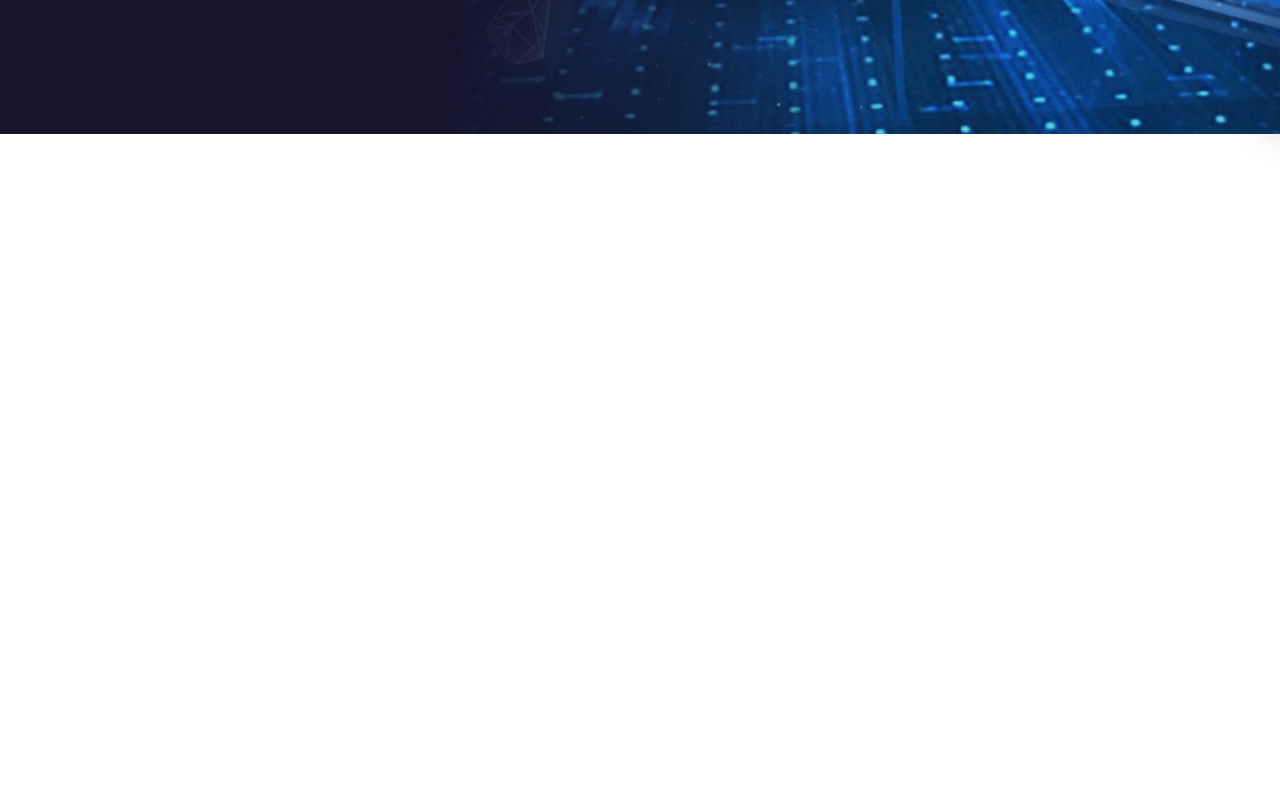
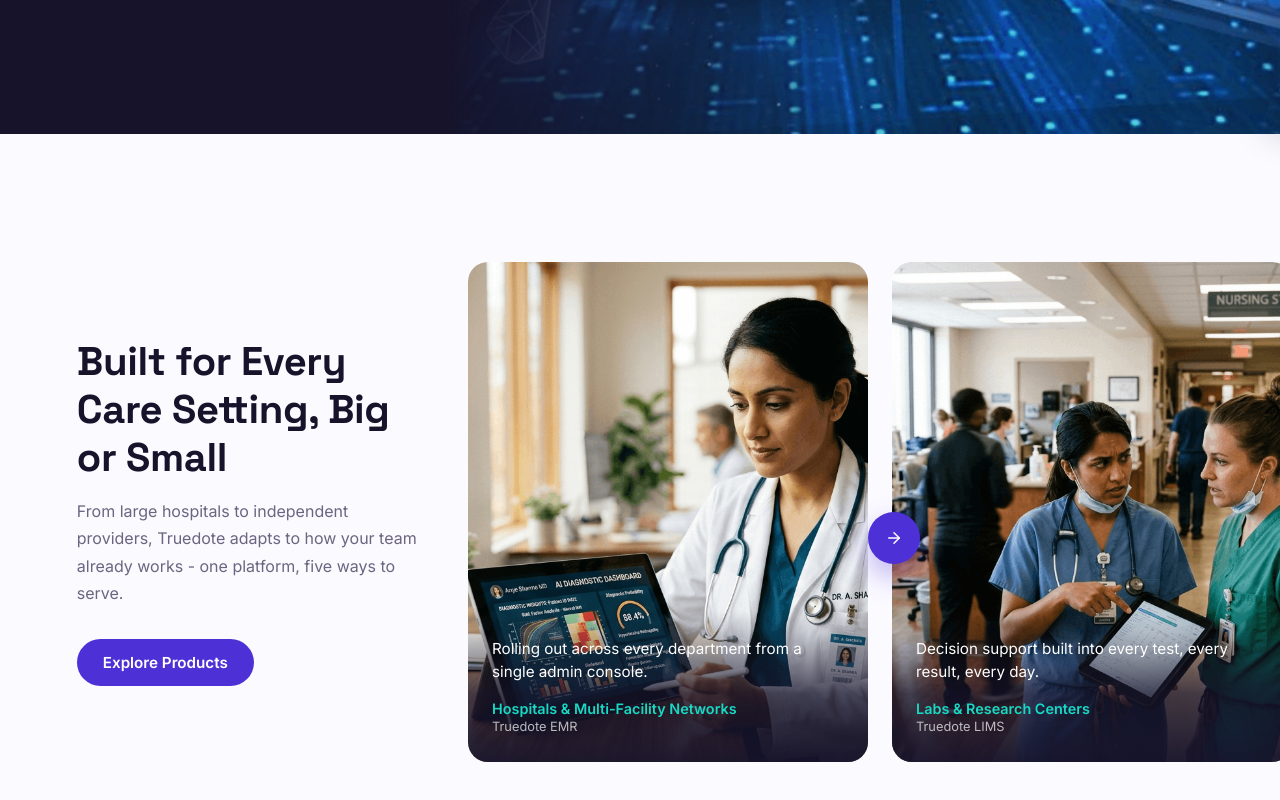
Before and after one commit to Fineteklabs-Engineering/Truedote, a React (Vite) app: page /solutions in a window 1280 px wide. Shown: the part 666-1466 px from the top of the page. Before the commit the page ends 800 px from the top, so only its background shows below. Built offline with nearby package versions, Linux system fonts and the light colour scheme.

Commit message:
updated the solution apge

```diff
--- /dev/null
+++ b/src/components/WhoWeServe.jsx
@@ -0,0 +1,117 @@
+import { useRef } from 'react';
+import { motion } from 'motion/react';
+import { Link } from 'react-router-dom';
+import { FiArrowRight } from 'react-icons/fi';
+import '../styles/who-we-serve.css';
+
+const SEGMENTS = [
+  {
+    id: 'hospitals',
+    image: '/images/product1.png',
+    quote: 'Rolling out across every department from a single admin console.',
+    name: 'Hospitals & Multi-Facility Networks',
+    role: 'Truedote EMR',
+  },
+  {
+    id: 'labs',
+    image: '/images/product2.png',
+    quote: 'Decision support built into every test, every result, every day.',
+    name: 'Labs & Research Centers',
+    role: 'Truedote LIMS',
+  },
+  {
+    id: 'clinics',
+    image: '/images/product3.png',
+    quote: 'Expert-level diagnostic support without an in-house specialist.',
+    name: 'Small Clinics & Facilities',
+    role: 'Truebox',
+  },
+  {
+    id: 'patients',
+    image: '/images/product4.png',
+    quote: 'Qualified, private health services — from anywhere, anytime.',
+    name: 'Patients & Independent Providers',
+    role: 'MyTruedote',
+  },
+];
+
+const WhoWeServe = () => {
+  const scrollerRef = useRef(null);
+
+  const handleScrollNext = () => {
+    const node = scrollerRef.current;
+    if (!node) return;
+
+    const cardWidth = node.querySelector('.who-we-serve-card')?.offsetWidth || 340;
+    const isAtEnd = node.scrollLeft + node.clientWidth >= node.scrollWidth - 10;
+
+    node.scrollTo({
+      left: isAtEnd ? 0 : node.scrollLeft + cardWidth + 24,
+      behavior: 'smooth',
+    });
+  };
+
+  return (
+    <section className="who-we-serve">
+      <div className="who-we-serve-inner">
+        <motion.div
+          className="who-we-serve-copy"
+          initial={{ opacity: 0, y: 24 }}
+          whileInView={{ opacity: 1, y: 0 }}
+          viewport={{ once: false, amount: 0.5 }}
+          transition={{ duration: 0.6, ease: [0.16, 1, 0.3, 1] }}
+        >
+          <h2 className="who-we-serve-headline">
+            Built for Every Care Setting, Big or Small
+          </h2>
+          <p className="who-we-serve-subcopy">
+            From large hospitals to independent providers, Truedote adapts to
+            how your team already works - one platform, five ways to serve.
+          </p>
+          <Link to="/products" className="who-we-serve-cta">
+            Explore Products
+          </Link>
+        </motion.div>
+
+        <div className="who-we-serve-carousel-wrap">
+          <div className="who-we-serve-carousel" ref={scrollerRef}>
+            {SEGMENTS.map((segment, index) => (
+              <motion.div
+                key={segment.id}
+                className="who-we-serve-card"
+                initial={{ opacity: 0, x: 40 }}
+                whileInView={{ opacity: 1, x: 0 }}
+                viewport={{ once: false, amount: 0.3 }}
+                transition={{ duration: 0.6, delay: index * 0.1, ease: [0.16, 1, 0.3, 1] }}
+              >
+                <img src={segment.image} alt="" className="who-we-serve-card-image" />
+                <div className="who-we-serve-card-overlay">
+                  <p className="who-we-serve-card-quote">{segment.quote}</p>
+                  <div className="who-we-serve-card-meta">
+                    <span className="who-we-serve-card-name">{segment.name}</span>
+                    <span className="who-we-serve-card-role">{segment.role}</span>
+                  </div>
+                </div>
+              </motion.div>
+            ))}
+          </div>
+
+          <motion.button
+            type="button"
+            className="who-we-serve-arrow"
+            onClick={handleScrollNext}
+            aria-label="Next"
+            initial={{ opacity: 0, scale: 0.8 }}
+            whileInView={{ opacity: 1, scale: 1 }}
+            viewport={{ once: false, amount: 0.5 }}
+            transition={{ duration: 0.4, delay: 0.3, ease: [0.16, 1, 0.3, 1] }}
+          >
+            <FiArrowRight size={18} />
+          </motion.button>
+        </div>
+      </div>
+    </section>
+  );
+};
+
+export default WhoWeServe;
--- a/src/pages/SolutionsPage.jsx
+++ b/src/pages/SolutionsPage.jsx
@@ -1,10 +1,12 @@
 import React from 'react'
 import SolutionHero from '../components/SolutionHero'
+import WhoWeServe from '../components/WhoWeServe'
 
 const SolutionsPage = () => {
   return (
     <>
     <SolutionHero />
+    <WhoWeServe />
     </>
   )
 }
--- a/src/styles/solutions-hero.css
+++ b/src/styles/solutions-hero.css
@@ -4,7 +4,7 @@
   --color-muted: #6b6580;
   --color-primary: #6c4ff2;
   --color-primary-dark: #4e31d6;
-  --color-accent: #17d9c4;
+  --color-accent: #22c55e;
   --color-surface: #ffffff;
   --font-display: 'Space Grotesk', 'Segoe UI', sans-serif;
   --font-body: 'Inter', 'Segoe UI', sans-serif;
--- /dev/null
+++ b/src/styles/who-we-serve.css
@@ -0,0 +1,214 @@
+.who-we-serve {
+  --color-bg: #fbfaff;
+  --color-ink: #16132b;
+  --color-muted: #6b6580;
+  --color-primary: #6c4ff2;
+  --color-primary-dark: #4e31d6;
+  --color-accent: #17d9c4;
+  --color-surface: #ffffff;
+  --font-display: 'Space Grotesk', 'Segoe UI', sans-serif;
+  --font-body: 'Inter', 'Segoe UI', sans-serif;
+  --gutter: clamp(32px, 6vw, 96px);
+
+  background: var(--color-bg);
+  color: var(--color-ink);
+  font-family: var(--font-body);
+  padding: clamp(64px, 10vw, 120px) 0;
+  overflow: hidden;
+}
+
+.who-we-serve-inner {
+  display: flex;
+  align-items: center;
+  gap: 48px;
+}
+
+
+
+.who-we-serve-copy {
+  flex-shrink: 0;
+  width: min(420px, 90%);
+  padding-left: var(--gutter);
+}
+
+.who-we-serve-headline {
+  font-family: var(--font-display);
+  font-size: clamp(1.9rem, 3.2vw, 2.5rem);
+  line-height: 1.2;
+  font-weight: 700;
+  letter-spacing: -0.01em;
+  margin: 0 0 16px;
+  color: var(--color-ink);
+}
+
+.who-we-serve-subcopy {
+  font-size: 1rem;
+  line-height: 1.7;
+  color: var(--color-muted);
+  margin: 0 0 32px;
+}
+
+.who-we-serve-cta {
+  display: inline-flex;
+  align-items: center;
+  background: var(--color-primary-dark);
+  color: #fff;
+  text-decoration: none;
+  font-weight: 600;
+  font-size: 0.95rem;
+  padding: 14px 26px;
+  border-radius: 999px;
+  transition: transform 0.2s ease, box-shadow 0.2s ease, background 0.2s ease;
+}
+
+.who-we-serve-cta:hover,
+.who-we-serve-cta:focus-visible {
+  background: var(--color-primary);
+  transform: translateY(-2px);
+  box-shadow: 0 10px 24px rgba(108, 79, 242, 0.3);
+}
+
+
+
+.who-we-serve-carousel-wrap {
+  position: relative;
+  flex: 1;
+  min-width: 0;
+}
+
+.who-we-serve-carousel {
+  display: flex;
+  gap: 24px;
+  overflow-x: auto;
+  scroll-snap-type: x mandatory;
+  -webkit-overflow-scrolling: touch;
+  scrollbar-width: none;
+  padding: 8px var(--gutter) 8px 0;
+}
+
+.who-we-serve-carousel::-webkit-scrollbar {
+  display: none;
+}
+
+.who-we-serve-card {
+  position: relative;
+  flex: 0 0 min(400px, 78vw);
+  aspect-ratio: 4 / 5;
+  border-radius: 20px;
+  overflow: hidden;
+  scroll-snap-align: start;
+}
+
+.who-we-serve-card-image {
+  width: 100%;
+  height: 100%;
+  object-fit: cover;
+  display: block;
+}
+
+.who-we-serve-card-overlay {
+  position: absolute;
+  left: 0;
+  right: 0;
+  bottom: 0;
+  padding: 28px 24px;
+  background: linear-gradient(
+    to top,
+    rgba(22, 19, 43, 0.95) 0%,
+    rgba(22, 19, 43, 0.75) 45%,
+    rgba(22, 19, 43, 0.15) 85%,
+    transparent 100%
+  );
+  color: #fff;
+}
+
+.who-we-serve-card-quote {
+  font-size: 0.95rem;
+  line-height: 1.5;
+  margin: 0 0 16px;
+}
+
+.who-we-serve-card-meta {
+  display: flex;
+  flex-direction: column;
+  gap: 2px;
+}
+
+.who-we-serve-card-name {
+  font-weight: 700;
+  font-size: 0.9rem;
+  color: var(--color-accent);
+}
+
+.who-we-serve-card-role {
+  font-size: 0.8rem;
+  color: rgba(255, 255, 255, 0.7);
+}
+
+
+
+.who-we-serve-arrow {
+  position: absolute;
+  top: 50%;
+  left: min(400px, 78vw);
+  transform: translate(-50%, -50%);
+  z-index: 2;
+  width: 52px;
+  height: 52px;
+  border-radius: 50%;
+  border: none;
+  background: var(--color-primary-dark);
+  color: #fff;
+  display: flex;
+  align-items: center;
+  justify-content: center;
+  cursor: pointer;
+  box-shadow: 0 12px 28px rgba(78, 49, 214, 0.35);
+  transition: background 0.2s ease, transform 0.2s ease;
+}
+
+.who-we-serve-arrow:hover,
+.who-we-serve-arrow:focus-visible {
+  background: var(--color-primary);
+  transform: translate(-50%, -50%) scale(1.06);
+}
+
+/*  Responsive  */
+
+@media (max-width: 1024px) {
+  .who-we-serve-inner {
+    flex-direction: column;
+    align-items: stretch;
+    gap: 40px;
+  }
+
+  .who-we-serve-copy {
+    width: auto;
+    padding: 0 var(--gutter);
+  }
+
+  .who-we-serve-carousel {
+    padding: 8px var(--gutter);
+    margin-left: 50px;
+  }
+
+  .who-we-serve-arrow {
+
+  }
+}
+
+@media (max-width: 480px) {
+
+  .who-we-serve-card {
+    flex-basis: 82vw;
+  }
+
+  .who-we-serve-carousel {
+
+    margin-left: 40px;
+  }
+
+  .who-we-serve-card-quote {
+    font-size: 0.88rem;
+  }
+}
```
